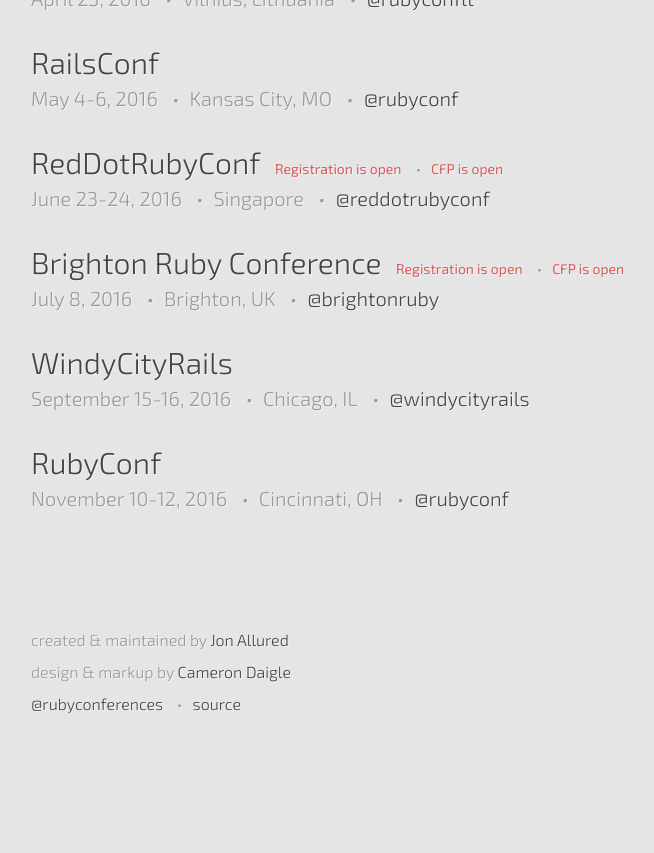
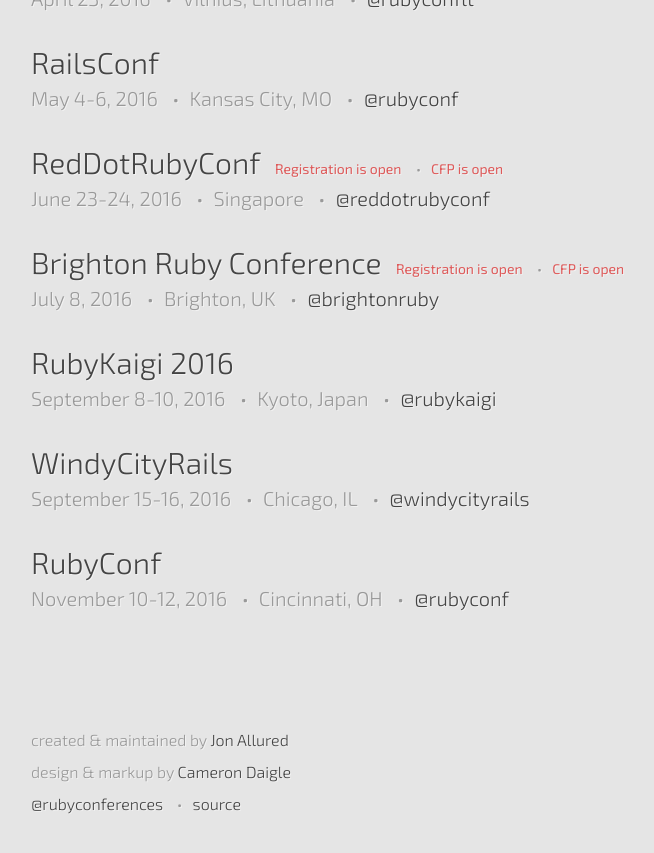
Before and after one commit to ruby-conferences/ruby-conferences.github.io, a Jekyll site: the page built from index.html, in a window 1280 px wide and 900 px high, scrolled down 1318 px. Shown: the top 853 px of the window, without its empty margins (209-863 px from the left). Built offline with Jekyll 4.4.1, drawn with Linux system fonts in a browser that asks for light colours; before the commit the page ends 2118 px from its top, so only the background shows below that.

Commit message:
Add RubyKaigi

```diff
--- a/_data/current.yml
+++ b/_data/current.yml
@@ -79,6 +79,12 @@
   reg_phrase: Registration is open
   cfp_phrase: CFP is open
 
+- name: RubyKaigi 2016
+  location: Kyoto, Japan
+  dates: "September 8-10, 2016"
+  url: http://rubykaigi.org/
+  twitter: rubykaigi
+
 - name: WindyCityRails
   location: Chicago, IL
   dates: "September 15-16, 2016"
```
